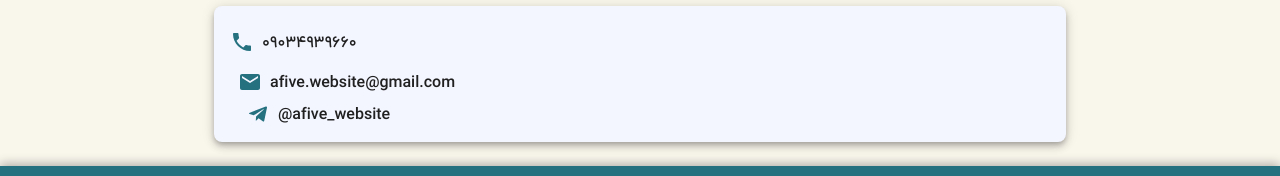
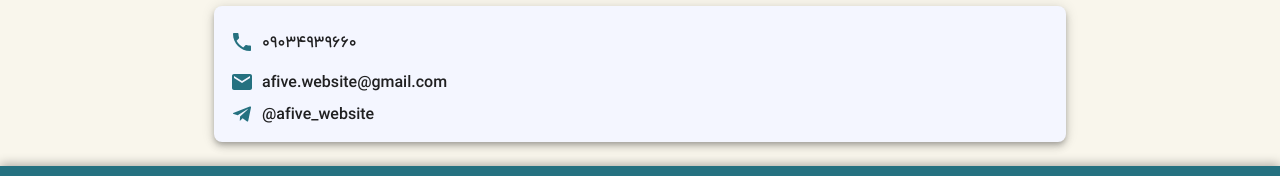
Before and after one commit to aminpournaghi5/a-five-front, a React (Vite) app: page /contact in a window 1280 px wide. Shown: the part 688-864 px from the top of the page. Built offline with nearby package versions, Linux system fonts and the light colour scheme.

Commit message:
add google and edit contact

```diff
--- a/index.html
+++ b/index.html
@@ -35,6 +35,20 @@
       href="https://www.a-five.ir/login"
       title="ورود و ثبت نام"
     />
+    <!-- Google tag (gtag.js) -->
+    <script
+      async
+      src="https://www.googletagmanager.com/gtag/js?id=G-31D7DDM25G"
+    ></script>
+    <script>
+      window.dataLayer = window.dataLayer || [];
+      function gtag() {
+        dataLayer.push(arguments);
+      }
+      gtag("js", new Date());
+
+      gtag("config", "G-31D7DDM25G");
+    </script>
 
     <title>A Five</title>
   </head>
--- a/package.json
+++ b/package.json
@@ -29,6 +29,7 @@
     "react": "^18.3.1",
     "react-content-loader": "^7.0.2",
     "react-dom": "^18.3.1",
+    "react-gtm-module": "^2.0.11",
     "react-hook-form": "^7.53.1",
     "react-intersection-observer": "^9.13.1",
     "react-intl": "^6.8.0",
--- a/src/App.tsx
+++ b/src/App.tsx
@@ -19,7 +19,6 @@ import ForgotPasswordForm from "./Pages/ForgotPassword/ForgotPassword";
 import ResetPasswordPage from "./Pages/ResetPassword/ResetPassword";
 import NotFound from "./Pages/NotFound/NotFound";
 import ProgramDetails from "./Pages/ProgramDetails/ProgramDetails";
-import ProgramDetailsSkeleton from "./Pages/ProgramDetails/ProgramDetailsSkeleton";
 import Contact from "./Pages/Contact/Contact";
 
 const PageContainer: React.FC<{ children: React.ReactNode }> = ({
--- a/src/Pages/Contact/Contact.tsx
+++ b/src/Pages/Contact/Contact.tsx
@@ -237,9 +237,9 @@ const Contact = () => {
             >
               afive.website@gmail.com
             </Link>
-            <EmailIcon sx={{ mx: 1 }} color="primary" />
+            <EmailIcon sx={{ mr: 1 }} color="primary" />
           </Box>
-          <Box sx={{ display: "flex", alignItems: "center", mx: 1 }}>
+          <Box sx={{ display: "flex", alignItems: "center" }}>
             <Link
               href="https://t.me/afive_website"
               target="_blank"
@@ -249,7 +249,7 @@ const Contact = () => {
             >
               afive_website@
             </Link>
-            <TelegramIcon sx={{ mx: 1 }} color="primary" />
+            <TelegramIcon sx={{ mr: 1 }} color="primary" />
           </Box>
         </Box>
       </Box>
--- a/src/Pages/ProgramDetails/ProgramDetails.tsx
+++ b/src/Pages/ProgramDetails/ProgramDetails.tsx
@@ -64,7 +64,10 @@ const ExerciseDetails = () => {
   };
   const navigate = useNavigate();
   if (isLoading) {
-    return <ProgramDetailsSkeleton />;
+    return;
+    <>
+      <ProgramDetailsSkeleton />;
+    </>;
   }
 
   return (
--- a/src/api/axiosInstance.ts
+++ b/src/api/axiosInstance.ts
@@ -2,7 +2,9 @@ import axios, { AxiosInstance, AxiosResponse, AxiosError } from "axios";
 
 // ساخت نمونه axios
 const axiosInstance: AxiosInstance = axios.create({
-  baseURL: "https://api.a-five.ir/",
+  // baseURL: "https://api.a-five.ir/",
+  baseURL: "http://localhost:8000/",
+
 });
 
 // افزودن توکن به هدر درخواست‌ها
```
Also changed, not shown: 1 other file (tests, documents, lock files or other folders).
